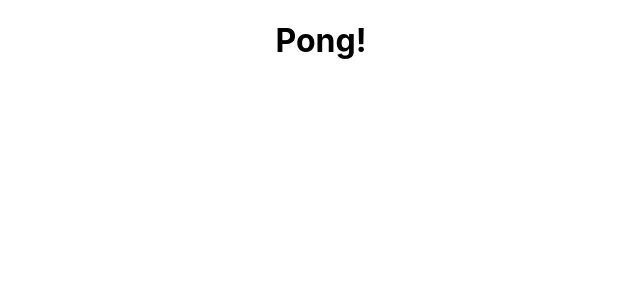
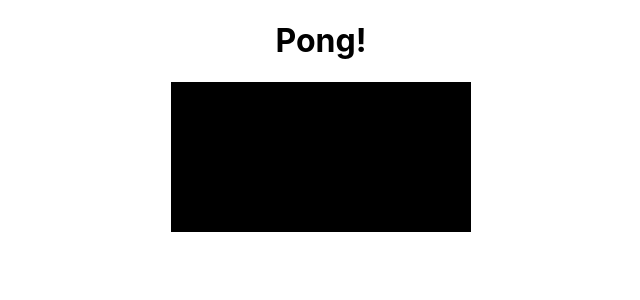
Before and after one commit to Aman-Hundal/PongJS, a React (Create React App) app in the folder frontend/: page / in a window 1280 px wide. Shown: the top 300 px of the page, without its empty margins (319-959 px from the left). Built offline with nearby package versions, Linux system fonts and the light colour scheme.

Commit message:
added a blank canvas

```diff
--- a/frontend/public/index.html
+++ b/frontend/public/index.html
@@ -24,7 +24,7 @@
       work correctly both with client-side routing and a non-root public URL.
       Learn how to configure a non-root public URL by running `npm run build`.
     -->
-    <title>React App</title>
+    <title>React Pong</title>
   </head>
   <body>
     <noscript>You need to enable JavaScript to run this app.</noscript>
--- a/frontend/src/App.js
+++ b/frontend/src/App.js
@@ -1,11 +1,11 @@
 import './App.css';
+import Canvas from "./components/Canvas"
 
 function App() {
   return (
     <div className="App">
       <h1>Pong!</h1>
-      <canvas id="canvas">
-      </canvas>
+      <Canvas />
     </div>
   );
 }
--- /dev/null
+++ b/frontend/src/components/Canvas.jsx
@@ -0,0 +1,21 @@
+import { useRef, useEffect } from 'react';
+const Canvas = function(props) {
+  // const {} = props;
+  const canvasRef = useRef(null);
+
+  useEffect(()=> {
+    const canvas = canvasRef.current;
+    const context = canvas.getContext('2d');
+    context.fillStyle = 'black';
+    context.fillRect(0, 0, context.canvas.width, context.canvas.height);
+
+  }, [])
+
+
+  return(
+    <canvas ref={canvasRef}>
+    </canvas>
+  )
+};
+
+export default Canvas;
```
